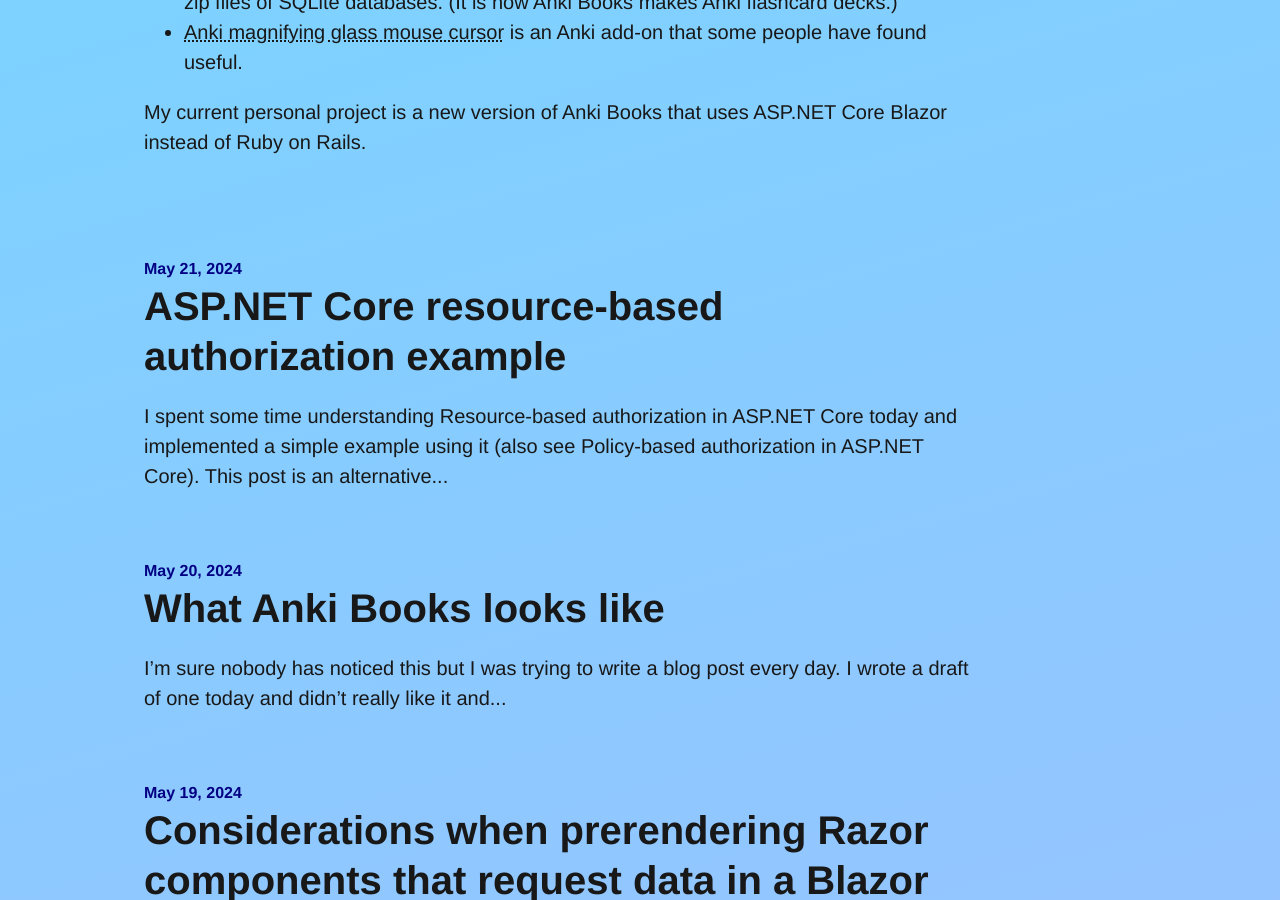
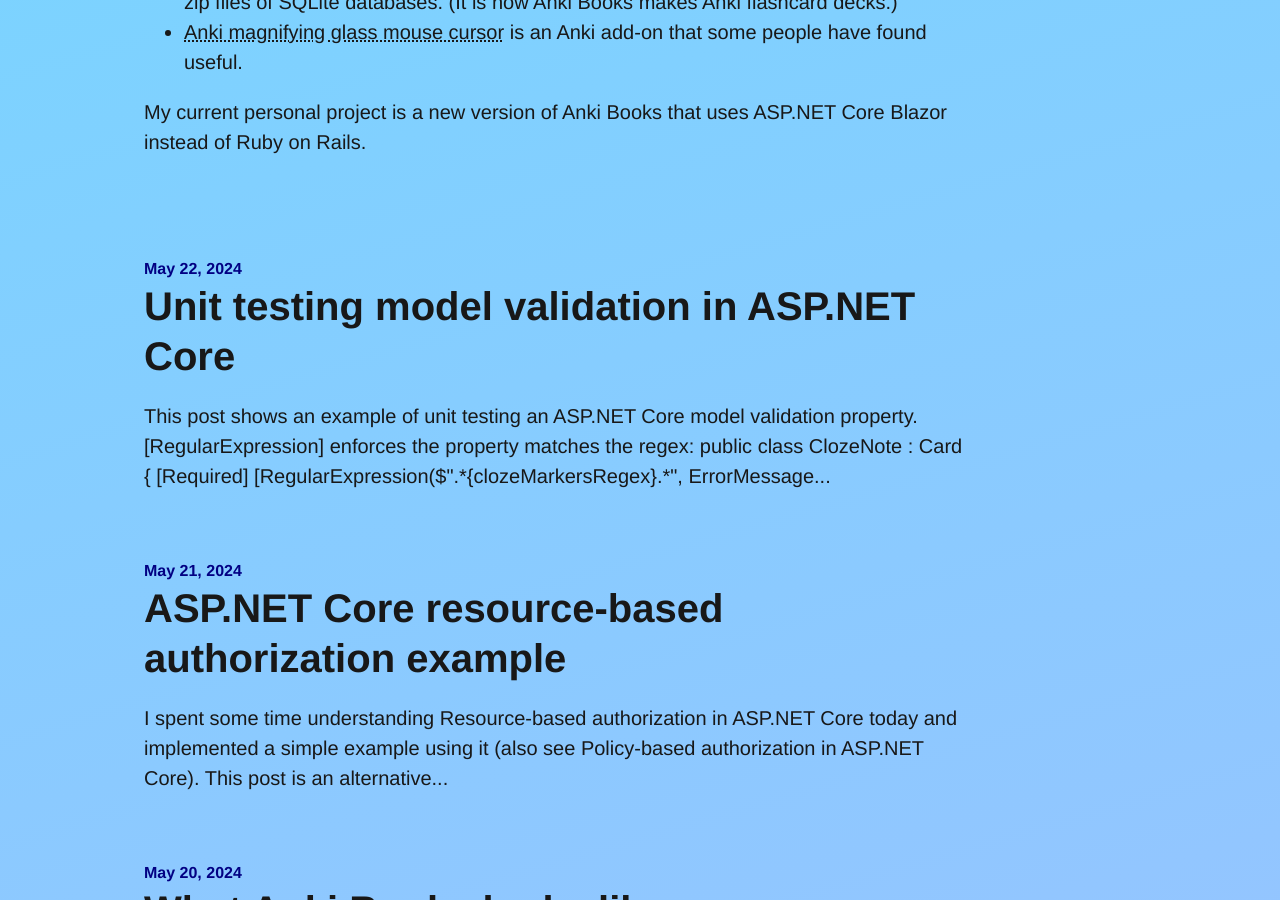
Before and after one commit to KyleRego/KyleRego.github.io, a Jekyll site: the page built from index.markdown, in a window 1280 px wide and 900 px high, scrolled down 604 px. Built offline with Jekyll 4.4.1, drawn with Linux system fonts in a browser that asks for light colours; some of the changed text lies outside the part shown.

Commit message:
Add post, small edit to recent post, fix typo in older post title

```diff
--- a/collections/_posts/2024-03-22-seeding-dev-user-in-asp-net-core-in-memory-database.markdown
+++ b/collections/_posts/2024-03-22-seeding-dev-user-in-asp-net-core-in-memory-database.markdown
@@ -1,6 +1,6 @@
 ---
 layout: post
-title: "Custom initialization login for seeding a user in an ASP.NET Core web API"
+title: "Custom initialization logic for seeding a user in an ASP.NET Core web API"
 date: 2024-03-22 08:15:00 -0500
 categories: blogging
 permalink: /seeding-a-user-in-an-asp-net-core-in-memory-database-for-development
--- a/collections/_posts/2024-05-20-what-ankibooks-looks-like.markdown
+++ b/collections/_posts/2024-05-20-what-ankibooks-looks-like.markdown
@@ -67,4 +67,4 @@
     }
 {% endhighlight %}
 
-With the object-oriented design of the algorithm, I don't see a need to include incrementing the repetitions count as part of this like the description on Wikipedia.
+With the current object-oriented design of the algorithm, the success streak is computed from the repetitions in the database, so it's not part of the algorithm here but tracking it as a property of the card is not a bad idea so that may change.
--- a/collections/_drafts/2024-05-22-regular-expression-validation-attribute.markdown
+++ b/collections/_posts/2024-05-22-unit-testing-model-validation.markdown
@@ -1,14 +1,14 @@
 ---
 layout: post
-title: "Unit testing a validation attribute in ASP.NET Core"
+title: "Unit testing model validation in ASP.NET Core"
 date: 2024-05-22 00:00:00 -0500
 categories: blogging
-permalink: /unit-testing-a-validation-attribute-in-asp-net-core
+permalink: /unit-testing-model-validation-in-asp-net-core
 emoji: 🤔
 mathjax: false
 ---
 
-This is the property and `[RegularExpression]` to unit test:
+This post shows an example of unit testing an ASP.NET Core model validation property. `[RegularExpression]` enforces the property matches the regex:
 
 {% highlight c# %}{% raw %}
 public class ClozeNote : Card
@@ -17,16 +17,16 @@
     [RegularExpression($".*{clozeMarkersRegex}.*", ErrorMessage = "Text must have at least one {{{{c1::cloze test}}}}.")]
     public string Text { get; set; } = "";
 
-    private const string clozeMarkersRegex = "\{\{c\\d::(.*?)\}\}";
+    private const string clozeMarkersRegex = "{{c\\d::(.*?)}}";
     ...
 }
 {% endraw %}{% endhighlight %}
 
-This is what my unit tests ended up looking like:
+Using the attribute is straightforward but the APIs I ran into to write my unit tests were somewhat more confusing. This is what I settled on doing:
 
 {% highlight c# %}
 [Fact]
-public void ClozeValidIsFalseWithoutClozeMarkers()
+public void TextIsInvalidWithoutClozeMarkers()
 {
     ClozeNote cn = new() { Text = "A sentence without cloze markers" };
     ValidationContext context = new(cn, null, null)
```
